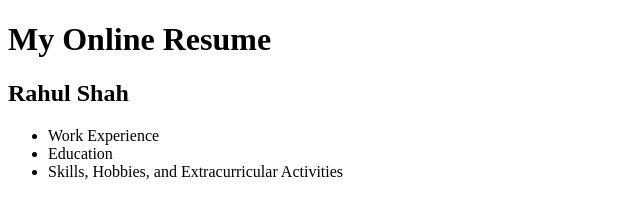
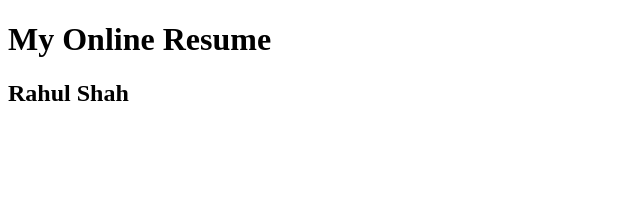
Before and after one commit to kevinvshah/RahulShah, a plain HTML site: page index.html in a window 1280 px wide. Shown: the whole page, without its empty margins (0-640 px from the left). Drawn offline with Linux system fonts and the light colour scheme.

Commit message:
Revert "Delete"
This reverts commit 4527ca853159a91c096f33576543180e560ffa62.

```diff
--- a/index.html
+++ b/index.html
@@ -4,12 +4,6 @@
             <h1>My Online Resume</h1>
             <h2>Rahul Shah</h2>
         </head>
-        <body>
-            <ul>
-                <li>Work Experience</li>
-                <li>Education</li>
-                <li>Skills, Hobbies, and Extracurricular Activities</li>
-            </ul>
-        </body>
+        <body></body>
 
     </html>
```
